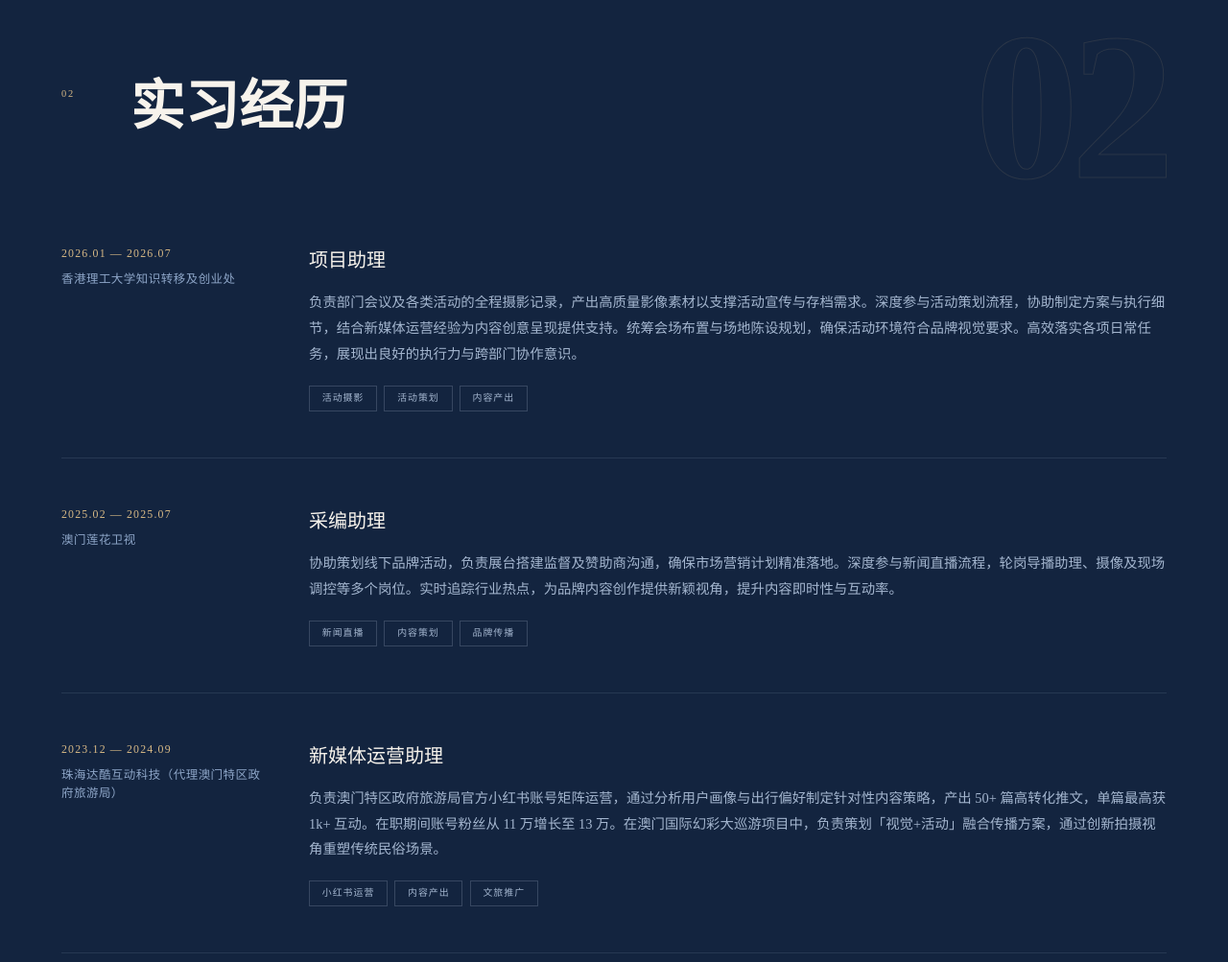
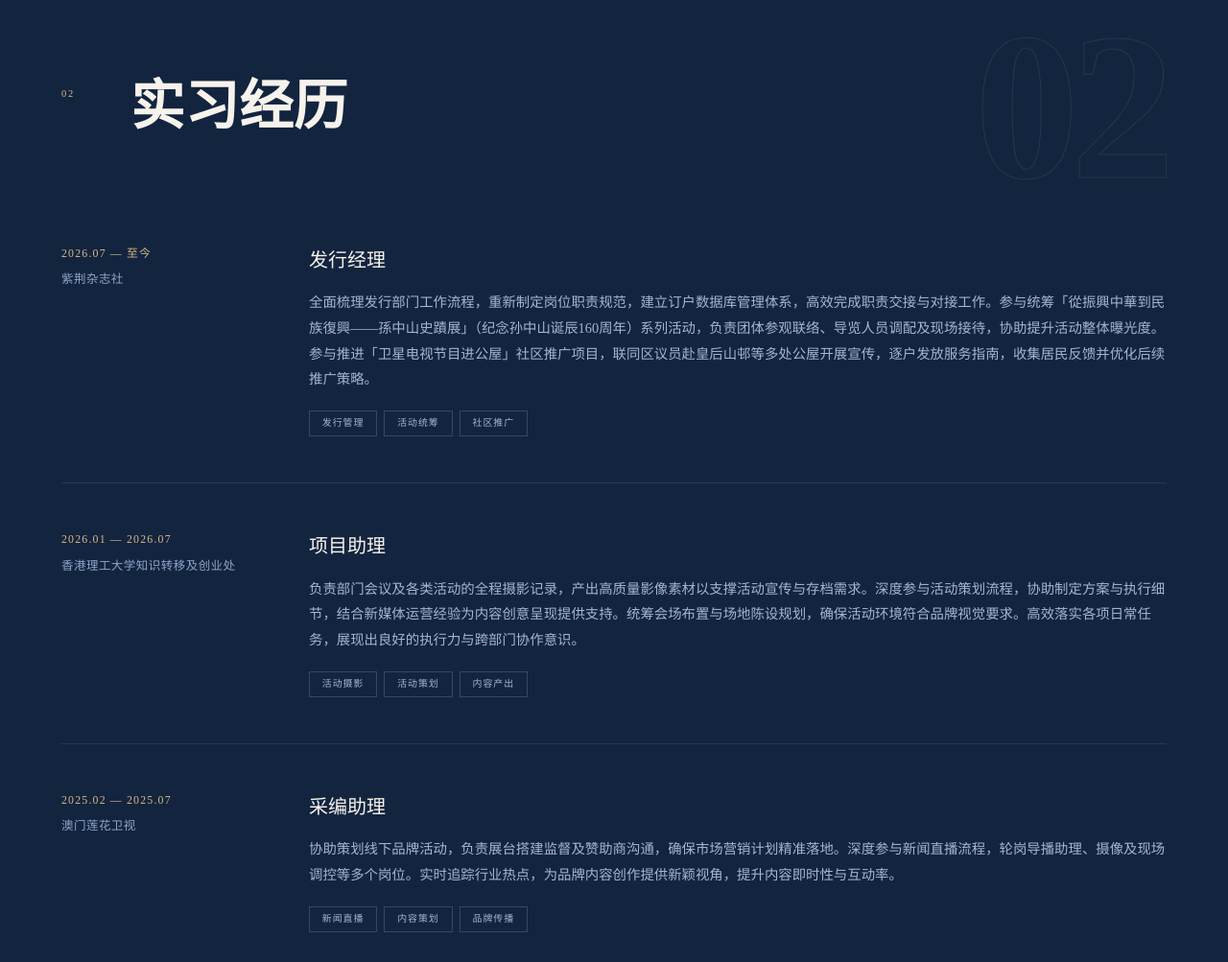
Before and after one commit to DavidZhou927/DavidZhou927.github.io, a plain HTML site: page index.html in a window 1280 px wide. Shown: the part 1780-2783 px from the top of the page at 96% size. Drawn offline with Linux system fonts and the light colour scheme.

Commit message:
添加紫荆杂志社发行经理工作经历
Co-Authored-By: Claude Sonnet 4.6 <noreply@anthropic.com>

```diff
--- a/index.html
+++ b/index.html
@@ -1548,6 +1548,25 @@
     </div>
 
     <div class="exp-list">
+
+      <!-- 紫荆杂志社 → no portfolio -->
+      <div class="exp-item reveal">
+        <div>
+          <div class="exp-period" data-zh="2026.07 — 至今" data-en="2026.07 — Present"></div>
+          <div class="exp-org" data-zh="紫荆杂志社" data-en="Bauhinia Magazine"></div>
+        </div>
+        <div>
+          <div class="exp-role" data-zh="发行经理" data-en="Distribution Manager"></div>
+          <div class="exp-desc"
+            data-zh="全面梳理发行部门工作流程，重新制定岗位职责规范，建立订户数据库管理体系，高效完成职责交接与对接工作。参与统筹「從振興中華到民族復興——孫中山史蹟展」（纪念孙中山诞辰160周年）系列活动，负责团体参观联络、导览人员调配及现场接待，协助提升活动整体曝光度。参与推进「卫星电视节目进公屋」社区推广项目，联同区议员赴皇后山邨等多处公屋开展宣传，逐户发放服务指南，收集居民反馈并优化后续推广策略。"
+            data-en="Fully reorganized the distribution department's workflows, standardized role responsibilities, and established a subscriber database management system, completing a comprehensive handover. Coordinated the 'From Revitalizing China to National Rejuvenation — Sun Yat-sen Historical Sites Exhibition' commemorating the 160th anniversary of Sun Yat-sen's birth, overseeing group visits, guide scheduling, and on-site reception. Advanced the 'Satellite TV into Public Housing' community outreach initiative alongside district councillors at Queen's Hill Estate and other public housing estates, distributing service guides door-to-door and collecting resident feedback to refine outreach strategies."></div>
+          <div class="tags">
+            <span class="tag" data-zh="发行管理" data-en="Distribution Management"></span>
+            <span class="tag" data-zh="活动统筹" data-en="Event Coordination"></span>
+            <span class="tag" data-zh="社区推广" data-en="Community Outreach"></span>
+          </div>
+        </div>
+      </div>
 
       <!-- 香港理工大学知识转移及创业处 → no portfolio -->
       <div class="exp-item reveal">
```
